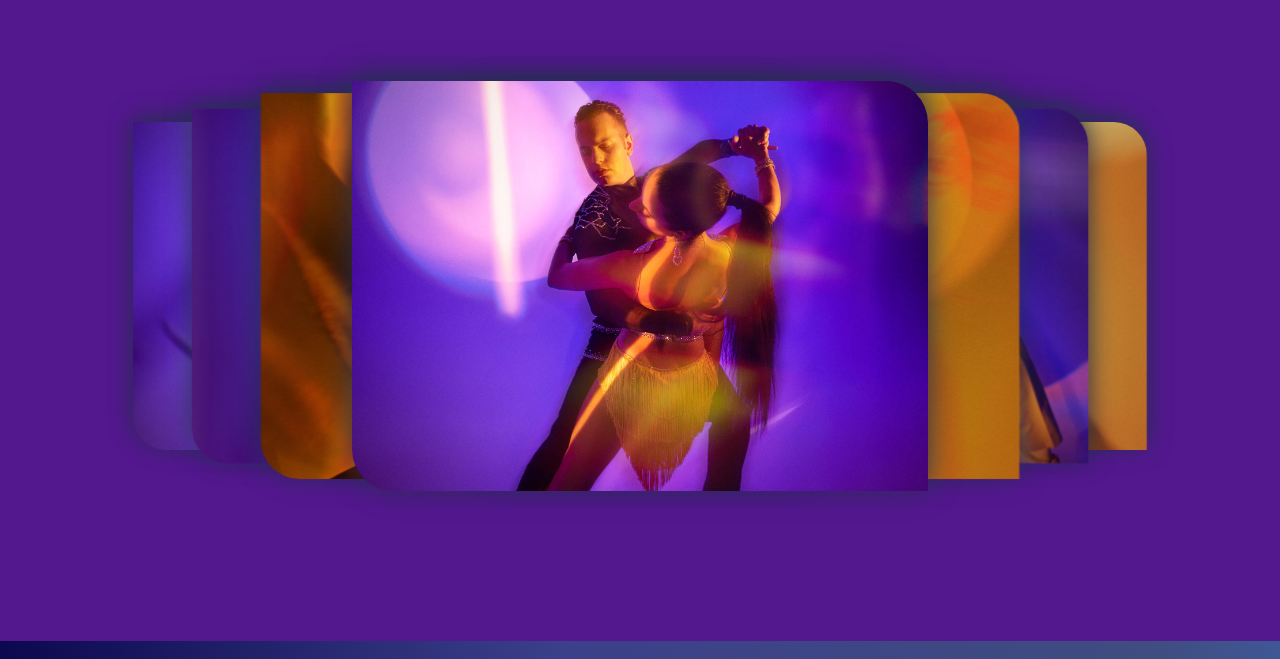
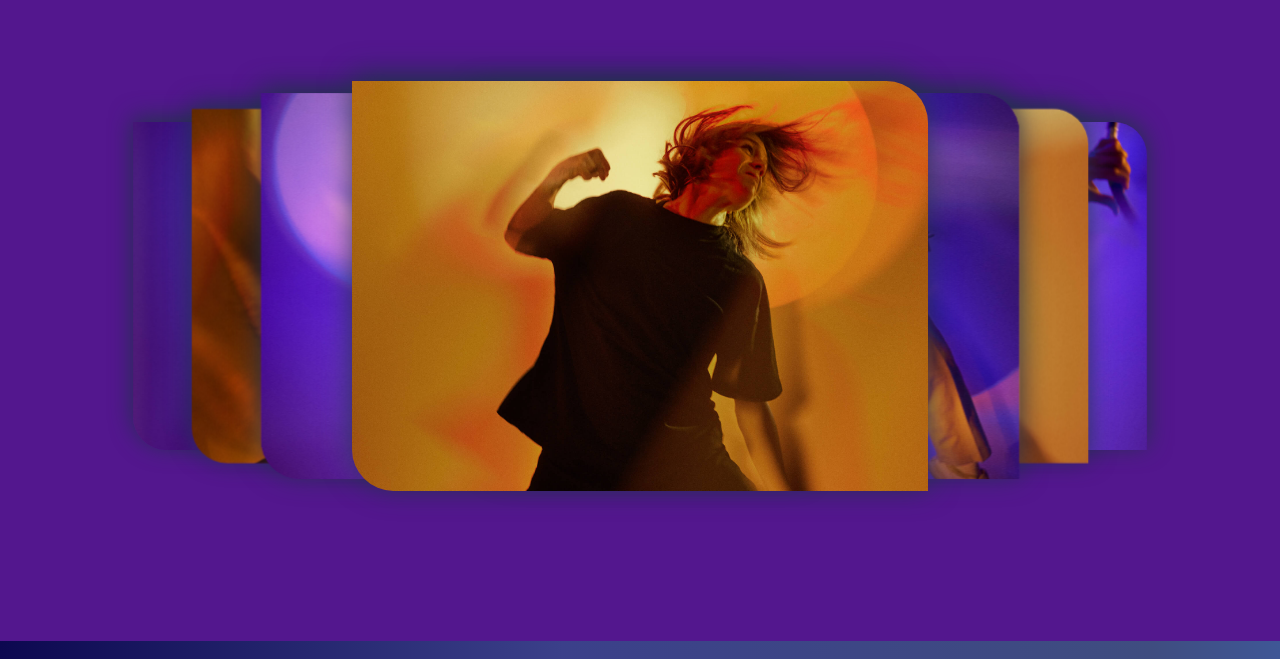
Before and after one commit to SauravMob/dance-app, a React (Vite) app: page / in a window 1280 px wide. Shown: the part 3759-4418 px from the top of the page. Built offline with nearby package versions, Linux system fonts and the light colour scheme.

Commit message:
Reduced Carousal

```diff
--- a/src/App.css
+++ b/src/App.css
@@ -1,4 +1,9 @@
-h1, h2, h3, h4, h5, h6 {
+h1,
+h2,
+h3,
+h4,
+h5,
+h6 {
     font-family: 'Adieu';
 }
 
@@ -537,79 +542,79 @@ h1, h2, h3, h4, h5, h6 {
     border-bottom-left-radius: 2.6rem;
 }
 
+.ambassador-slider #s0:checked~#slide0,
 .ambassador-slider #s1:checked~#slide1,
 .ambassador-slider #s2:checked~#slide2,
 .ambassador-slider #s3:checked~#slide3,
 .ambassador-slider #s4:checked~#slide4,
 .ambassador-slider #s5:checked~#slide5,
-.ambassador-slider #s6:checked~#slide6,
-.ambassador-slider #s7:checked~#slide7 {
+.ambassador-slider #s6:checked~#slide6 {
     box-shadow: 0 -0.31rem 1.87rem #23324E;
     transform: translate3d(0%, 0, 0px);
 }
 
+.ambassador-slider #s0:checked~#slide1,
 .ambassador-slider #s1:checked~#slide2,
 .ambassador-slider #s2:checked~#slide3,
 .ambassador-slider #s3:checked~#slide4,
 .ambassador-slider #s4:checked~#slide5,
 .ambassador-slider #s5:checked~#slide6,
-.ambassador-slider #s6:checked~#slide7,
-.ambassador-slider #s7:checked~#slide1 {
+.ambassador-slider #s6:checked~#slide0 {
     box-shadow: 0 -0.31rem 1.87rem #23324E;
     transform: translate3d(20%, 0, -100px);
 }
 
+.ambassador-slider #s0:checked~#slide2,
 .ambassador-slider #s1:checked~#slide3,
 .ambassador-slider #s2:checked~#slide4,
 .ambassador-slider #s3:checked~#slide5,
 .ambassador-slider #s4:checked~#slide6,
-.ambassador-slider #s5:checked~#slide7,
-.ambassador-slider #s6:checked~#slide1,
-.ambassador-slider #s7:checked~#slide2 {
+.ambassador-slider #s5:checked~#slide0,
+.ambassador-slider #s6:checked~#slide1 {
     box-shadow: 0 -0.31rem 1.87rem #23324E;
     transform: translate3d(40%, 0, -250px);
 }
 
+.ambassador-slider #s0:checked~#slide3,
 .ambassador-slider #s1:checked~#slide4,
 .ambassador-slider #s2:checked~#slide5,
 .ambassador-slider #s3:checked~#slide6,
-.ambassador-slider #s4:checked~#slide7,
+.ambassador-slider #s4:checked~#slide0,
 .ambassador-slider #s5:checked~#slide1,
-.ambassador-slider #s6:checked~#slide2,
-.ambassador-slider #s7:checked~#slide3 {
+.ambassador-slider #s6:checked~#slide2 {
     box-shadow: 0 -0.31rem 1.87rem #23324E;
     transform: translate3d(60%, 0, -400px);
 }
 
+.ambassador-slider #s0:checked~#slide4,
 .ambassador-slider #s1:checked~#slide5,
 .ambassador-slider #s2:checked~#slide6,
-.ambassador-slider #s3:checked~#slide7,
+.ambassador-slider #s3:checked~#slide0,
 .ambassador-slider #s4:checked~#slide1,
 .ambassador-slider #s5:checked~#slide2,
-.ambassador-slider #s6:checked~#slide3,
-.ambassador-slider #s7:checked~#slide4 {
+.ambassador-slider #s6:checked~#slide3 {
     box-shadow: 0 -0.31rem 1.87rem #23324E;
     transform: translate3d(-60%, 0, -400px);
 }
 
+.ambassador-slider #s0:checked~#slide5,
 .ambassador-slider #s1:checked~#slide6,
-.ambassador-slider #s2:checked~#slide7,
+.ambassador-slider #s2:checked~#slide0,
 .ambassador-slider #s3:checked~#slide1,
 .ambassador-slider #s4:checked~#slide2,
 .ambassador-slider #s5:checked~#slide3,
-.ambassador-slider #s6:checked~#slide4,
-.ambassador-slider #s7:checked~#slide5 {
+.ambassador-slider #s6:checked~#slide4 {
     box-shadow: 0 -0.31rem 1.87rem #23324E;
     transform: translate3d(-40%, 0, -250px);
 }
 
-.ambassador-slider #s1:checked~#slide7,
+.ambassador-slider #s0:checked~#slide6,
+.ambassador-slider #s1:checked~#slide0,
 .ambassador-slider #s2:checked~#slide1,
 .ambassador-slider #s3:checked~#slide2,
 .ambassador-slider #s4:checked~#slide3,
 .ambassador-slider #s5:checked~#slide4,
-.ambassador-slider #s6:checked~#slide5,
-.ambassador-slider #s7:checked~#slide6 {
+.ambassador-slider #s6:checked~#slide5 {
     box-shadow: 0 -0.31rem 1.87rem #23324E;
     transform: translate3d(-20%, 0, -100px);
 }
--- a/src/components/home/carousel/index.jsx
+++ b/src/components/home/carousel/index.jsx
@@ -11,53 +11,25 @@ import axelle_munezero from '../../assets/images/axelle_munezero.jpg'
 const Carousel = () => {
 
   const [activeCarousel, setActiveCarousel] = useState(1)
+  const imgArray = [adriano_leropoli_samantha_scali, valerie_chartier, naomi_hilaire_guillaume_michaud, francine_liboiron_raphael_bouchard, barbara_kaneratonni_diabo, axelle_munezero, carol_prieur_emmanuel_jouthe,]
 
   return (
     <div className='carousel'>
       <div className="ambassador-slider" id="slider">
-        <input type="radio" name="slider" id="s1" className="radiobtn" checked={activeCarousel === 1} onChange={() => setActiveCarousel(1)} />
-        <input type="radio" name="slider" id="s2" className="radiobtn" checked={activeCarousel === 2} onChange={() => setActiveCarousel(1)} />
-        <input type="radio" name="slider" id="s3" className="radiobtn" checked={activeCarousel === 3} onChange={() => setActiveCarousel(1)} />
-        <input type="radio" name="slider" id="s4" className="radiobtn" checked={activeCarousel === 4} onChange={() => setActiveCarousel(1)} />
-        <input type="radio" name="slider" id="s5" className="radiobtn" checked={activeCarousel === 5} onChange={() => setActiveCarousel(1)} />
-        <input type="radio" name="slider" id="s6" className="radiobtn" checked={activeCarousel === 6} onChange={() => setActiveCarousel(1)} />
-        <input type="radio" name="slider" id="s7" className="radiobtn" checked={activeCarousel === 7} onChange={() => setActiveCarousel(1)} />
-
-        <label htmlFor="s1" id="slide1" className="label1" onClick={() => setActiveCarousel(1)}>
-          <div className="ambassador-slider-img">
-            <img src={adriano_leropoli_samantha_scali} alt="fantasy" />
-          </div>
-        </label>
-        <label htmlFor="s2" id="slide2" className="label2" onClick={() => setActiveCarousel(2)}>
-          <div className="ambassador-slider-img">
-            <img src={valerie_chartier} alt="forest" />
-          </div>
-        </label>
-        <label htmlFor="s3" id="slide3" className="label3" onClick={() => setActiveCarousel(3)}>
-          <div className="ambassador-slider-img">
-            <img src={naomi_hilaire_guillaume_michaud} alt="left day" />
-          </div>
-        </label>
-        <label htmlFor="s4" id="slide4" className="label4" onClick={() => setActiveCarousel(4)}>
-          <div className="ambassador-slider-img">
-            <img src={francine_liboiron_raphael_bouchard} alt="left night" />
-          </div>
-        </label>
-        <label htmlFor="s5" id="slide5" className="label5" onClick={() => setActiveCarousel(5)}>
-          <div className="ambassador-slider-img">
-            <img src={barbara_kaneratonni_diabo} alt="barbara_kaneratonni_diabo" />
-          </div>
-        </label>
-        <label htmlFor="s6" id="slide6" className="label6" onClick={() => setActiveCarousel(6)}>
-          <div className="ambassador-slider-img">
-            <img src={axelle_munezero} alt="axelle_munezero" />
-          </div>
-        </label>
-        <label htmlFor="s7" id="slide7" className="label7" onClick={() => setActiveCarousel(7)}>
-          <div className="ambassador-slider-img">
-            <img src={carol_prieur_emmanuel_jouthe} alt="carol_prieur_emmanuel_jouthe" />
-          </div>
-        </label>
+        {imgArray.map((val, key) => {
+          return (
+            <input type="radio" name="slider" id={`s${key}`} className="radiobtn" checked={activeCarousel === key} onChange={() => setActiveCarousel(key)} />
+          )
+        })}
+        {imgArray.map((value, key) => {
+          return (
+            <label htmlFor={`s${key}`} id={`slide${key}`} className={`label${key}`} onClick={() => setActiveCarousel(key)}>
+              <div className="ambassador-slider-img">
+                <img src={value} alt={value} />
+              </div>
+            </label>
+          )
+        })}
       </div>
     </div>
   )
```
